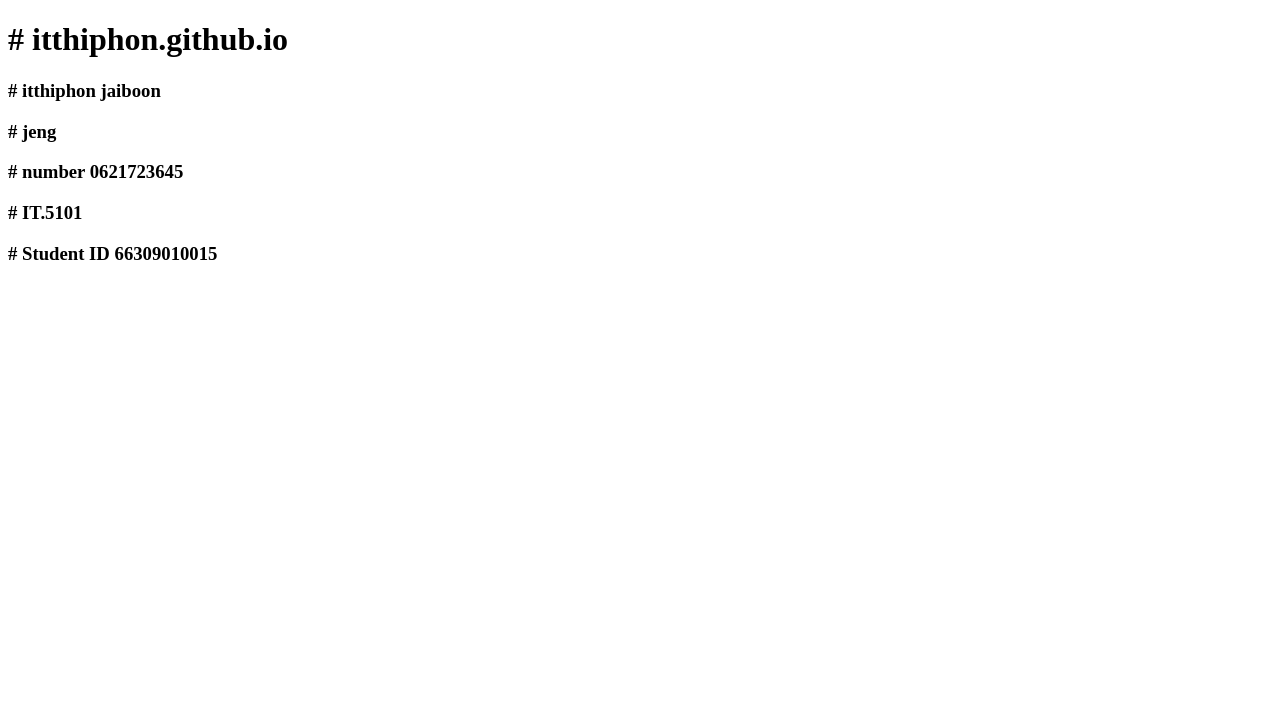
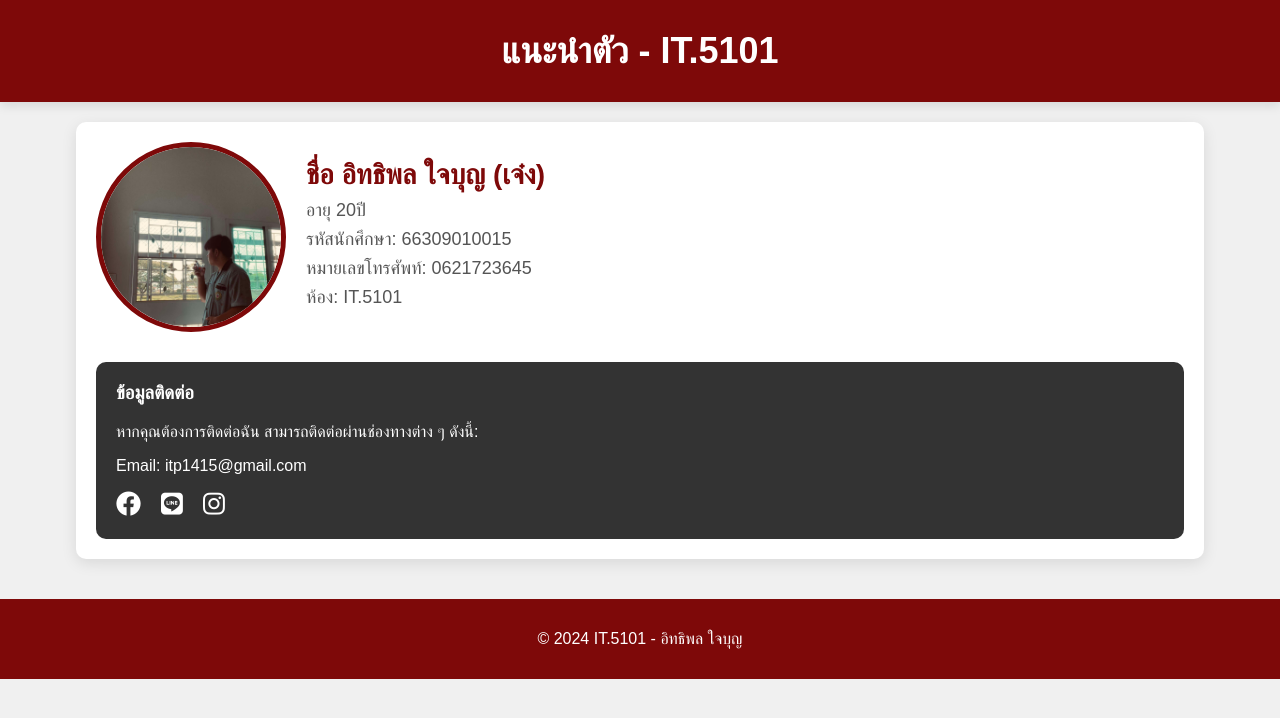
Before and after one commit to Fkakf/itthiphon.github.io, a plain HTML site: page index.html in a window 1280 px wide. Drawn offline with Linux system fonts and the light colour scheme.

Commit message:
newprofile_v2

```diff
--- a/index.html
+++ b/index.html
@@ -1,18 +1,134 @@
 <!DOCTYPE html>
-<html lang="en">
+<html lang="th">
 <head>
     <meta charset="UTF-8">
     <meta name="viewport" content="width=device-width, initial-scale=1.0">
-    <title>Document</title>
+    <title>แนะนำตัว</title>
+    <link rel="stylesheet" href="https://cdnjs.cloudflare.com/ajax/libs/font-awesome/6.0.0-beta3/css/all.min.css"> <!-- สำหรับไอคอน -->
+    <style>
+        body {
+            font-family: 'Arial', sans-serif;
+            background-color: #f0f0f0;
+            color: #333;
+            margin: 0;
+            padding: 0;
+        }
+        header {
+            background-color: #7e0909; /* สีแดง */
+            color: white;
+            text-align: center;
+            padding: 30px 0;
+            box-shadow: 0 4px 10px rgba(0, 0, 0, 0.1);
+        }
+        header h1 {
+            font-size: 36px;
+            margin: 0;
+        }
+        .container {
+            width: 85%;
+            margin: 20px auto;
+            padding: 20px;
+            background-color: white;
+            border-radius: 10px;
+            box-shadow: 0 4px 15px rgba(0, 0, 0, 0.1);
+        }
+        .profile {
+            display: flex;
+            justify-content: space-around;
+            align-items: center;
+            margin-bottom: 30px;
+        }
+        .profile img {
+            border-radius: 50%;
+            width: 180px;
+            height: 180px;
+            object-fit: cover;
+            border: 5px solid #7e0909;
+        }
+        .profile-info {
+            flex: 1;
+            padding-left: 20px;
+        }
+        .profile-info h2 {
+            margin: 0;
+            color: #7e0909;
+            font-size: 28px;
+        }
+        .profile-info p {
+            font-size: 18px;
+            color: #555;
+            margin: 8px 0;
+        }
+        .contact-info {
+            background-color: #333; /* สีดำ */
+            color: white;
+            padding: 20px;
+            border-radius: 10px;
+            margin-top: 20px;
+        }
+        .contact-info h3 {
+            margin-top: 0;
+        }
+        .contact-info p {
+            font-size: 16px;
+            margin-bottom: 15px;
+        }
+        .social-icons {
+            display: flex;
+            justify-content: flex-start;
+            gap: 20px;
+            margin-top: 15px;
+        }
+        .social-icons a {
+            font-size: 25px;
+            color: white;
+            text-decoration: none;
+        }
+        .social-icons a:hover {
+            color: #ff5a5f;
+        }
+        footer {
+            background-color: #7e0909;
+            color: white;
+            text-align: center;
+            padding: 15px 0;
+            margin-top: 40px;
+        }
+    </style>
 </head>
 <body>
-    <h1>
-    # itthiphon.github.io </h1>
-    <h3># itthiphon jaiboon</h3>
-    <h3># jeng</h3>
-    <h3># number 0621723645</h3>
-    <h3># IT.5101</h3>
-    <h3># Student ID 66309010015</h3>
+
+<header>
+    <h1>แนะนำตัว - IT.5101</h1>
+</header>
+
+<div class="container">
+    <section class="profile">
+        <img src="img/profile.jpg" alt="รูปของคุณ"> <!-- ใส่รูปของคุณที่นี่ -->
+        <div class="profile-info">
+            <h2>ชื่อ อิทธิพล ใจบุญ (เจ๋ง)</h2>
+            <p>อายุ 20ปี</p>
+            <p>รหัสนักศึกษา: 66309010015</p>
+            <p>หมายเลขโทรศัพท์: 0621723645</p>
+            <p>ห้อง: IT.5101</p>
+        </div>
+    </section>
+
+    <section class="contact-info">
+        <h3>ข้อมูลติดต่อ</h3>
+        <p>หากคุณต้องการติดต่อฉัน สามารถติดต่อผ่านช่องทางต่าง ๆ ดังนี้:</p>
+        <p>Email: <a href="mailto:itp1415@gmail.com" style="color: #fff; text-decoration: none;">itp1415@gmail.com</a></p>
+        <div class="social-icons">
+            <a href="https://www.facebook.com/xiththiphl.c.buy/" target="_blank" title="Facebook"><i class="fab fa-facebook"></i></a>
+            <a href="https://line.me/ti/p/~itthiphon" target="_blank" title="Line"><i class="fab fa-line"></i></a>
+            <a href="https://www.instagram.com/" target="_blank" title="Instagram"><i class="fab fa-instagram"></i></a>
+        </div>
+    </section>
+</div>
+
+<footer>
+    <p>© 2024 IT.5101 - อิทธิพล ใจบุญ</p>
+</footer>
 
 </body>
 </html>
```
Also changed, not shown: img/profile.jpg (added).
